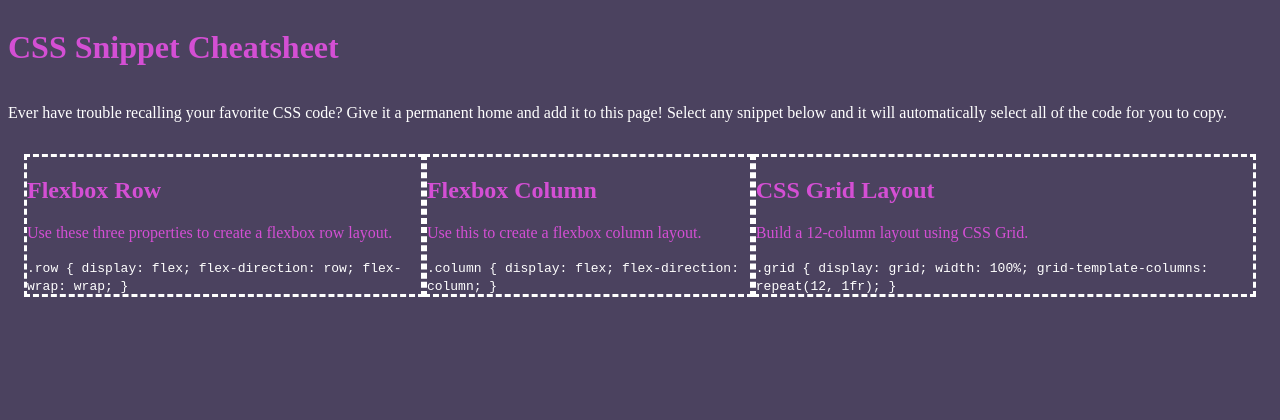
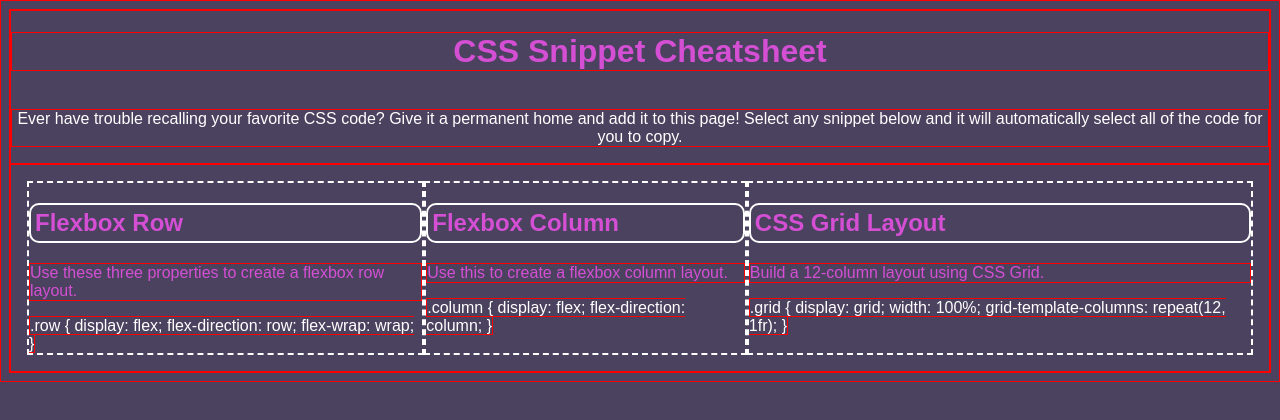
Before and after one commit to DanielG808/css-snippet-cheat-sheet, a plain HTML site: page index.html in a window 1280 px wide. Drawn offline with Linux system fonts and the light colour scheme.

Commit message:
center text items in header; make CSS styles more consice

```diff
--- a/assets/style.css
+++ b/assets/style.css
@@ -1,8 +1,9 @@
 /* Universal Selector */
 * {
     box-sizing: border-box;
-    /* border: 1px solid red; */
+    border: 1px solid red;
     background-color: rgb(75, 66, 95);
+    font-family: sans-serif;
 }
 
 /* Type Selectors */
@@ -10,7 +11,7 @@
 header {
     display: flex;
     flex-direction: column;
-    justify-content: center;
+    text-align: center;
 }
 
 main {
@@ -30,11 +31,27 @@ h1, h2 {
     color: rgb(212, 79, 212);
 }
 
+section h2 {
+    display: flex;
+    justify-content: left;
+    border: 2px solid white;
+    border-radius: 10px;
+    padding: 4px;
+    /* position: absolute;
+    top: -40px;
+    left: 40px; */
+}
+
 /* Class Selectors */
 
 .card {
-    border-style: dashed;
-    border-color: white;
+    border: 2px dashed white;
+    position: relative;
+}
+
+.header-box {
+
+
 }
 
 
--- a/index.html
+++ b/index.html
@@ -16,48 +16,36 @@
 
     <main>
         <section class="card">
-            <div class="header-box">
-                <h2>Flexbox Row</h2>
-            </div>
+            <h2>Flexbox Row</h2>
             <p>Use these three properties to create a flexbox row layout.</p>
-            <div class="code-box">
-                <code>
+                <code class="code-box">
                     .row {
                         display: flex;
                         flex-direction: row;
                         flex-wrap: wrap;
                     }
                 </code>
-            </div>
         </section>
         <section class="card">
-            <div class="header-box">
-                <h2>Flexbox Column</h2>
-            </div>
+            <h2>Flexbox Column</h2>
             <p>Use this to create a flexbox column layout.</p>
-            <div class="code-box">
-                <code>
+                <code class="code-box">
                     .column {
                         display: flex;
                         flex-direction: column;
                     }
                 </code>
-            </div>
         </section>
         <section class="card">
-            <div class="header-box">
-                <h2>CSS Grid Layout</h2>
-            </div>
+            <h2>CSS Grid Layout</h2>
             <p>Build a 12-column layout using CSS Grid.</p>
-            <div class="code-box">
-                <code>
+                <code class="code-box">
                     .grid {
                         display: grid;
                         width: 100%;
                         grid-template-columns: repeat(12, 1fr);
                     }
                 </code>
-            </div>
         </section>
     </main>
 </body>
```
